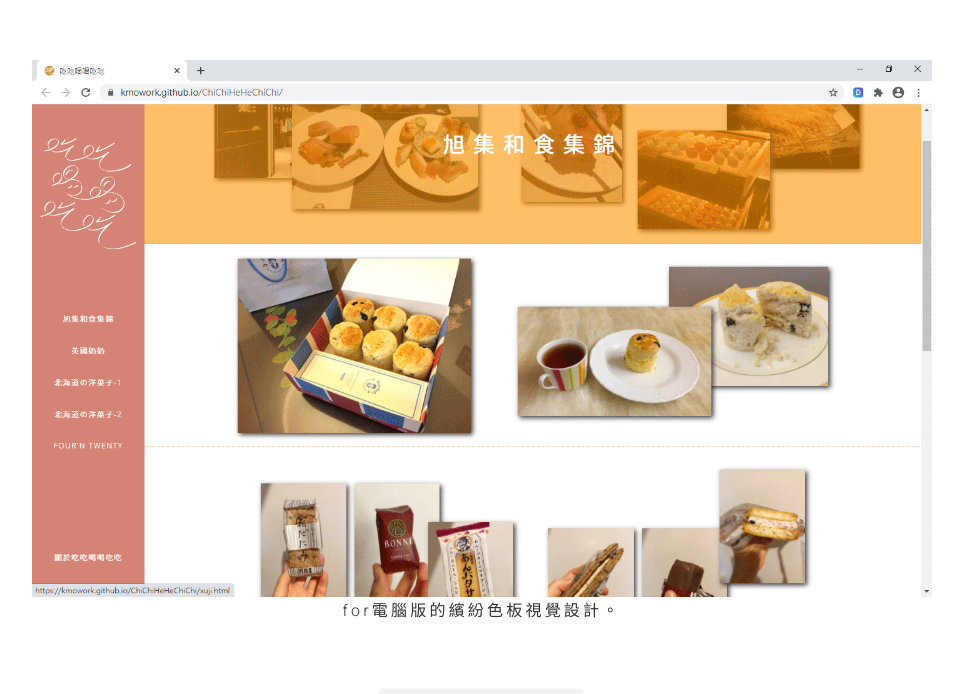
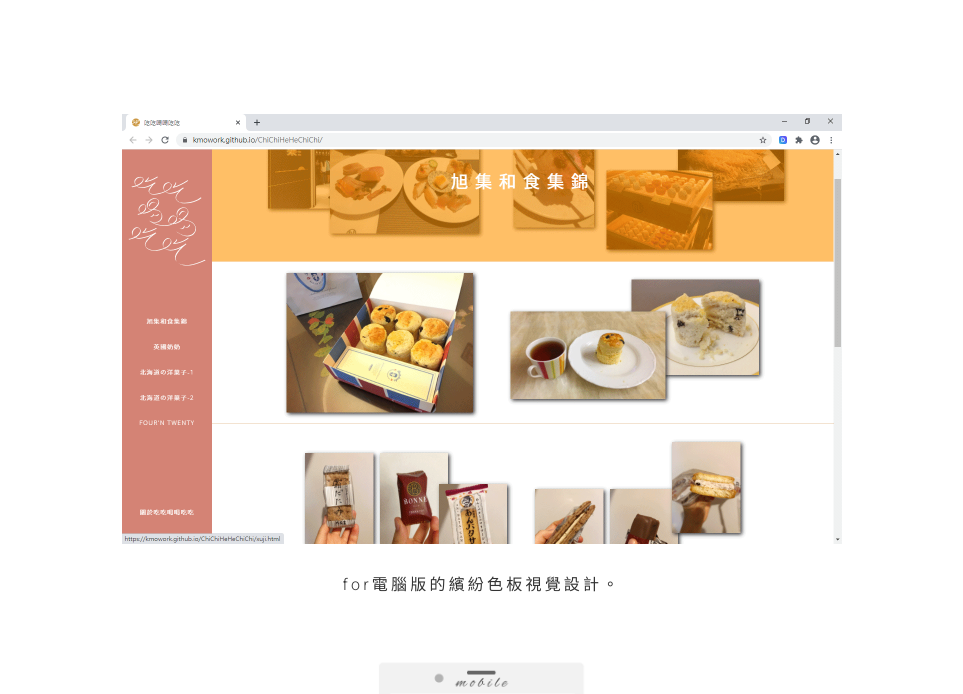
Before and after one commit to KMOwork/kmo, a plain HTML site: page ChiheWeb202009.html in a window 1280 px wide. Shown: the part 2055-2749 px from the top of the page, without its empty margins (158-1121 px from the left). Drawn offline with nearby package versions, Linux system fonts and the light colour scheme; a web font is replaced by a local one.

Commit message:
細部修正
文字上間距+gif大小調整

```diff
--- a/ChiheWeb202009.html
+++ b/ChiheWeb202009.html
@@ -81,7 +81,7 @@
                 <div data-aos="fade-in" data-aos-delay="600">
                     <div><img src="images/05_ChiheWeb202009/ChiheWeb_2.png" alt="美食集合照"></div>
                     <div><img src="images/05_ChiheWeb202009/ChiheWeb_3.jpg" alt="吃吃喝喝吃吃網頁色彩計畫"></div>
-                    <div><img src="images/05_ChiheWeb202009/ChiheWeb_4.gif" alt=""></div>
+                    <div class="CHgif"><img src="images/05_ChiheWeb202009/ChiheWeb_4.gif" alt=""></div>
                     <p>for電腦版的繽紛色板視覺設計。</p>
                     <div><img src="images/05_ChiheWeb202009/ChiheWeb_5.jpg" alt="吃吃喝喝吃吃網頁RWD設計"></div>
                     <p>專屬手機的RWD介面設計。</p>
--- a/work_css/ChiheWeb202009.css
+++ b/work_css/ChiheWeb202009.css
@@ -32,13 +32,15 @@
     text-align: center;
     letter-spacing: .2rem
 }
-.CHcontent > div{
-    margin: 0 0 3%;
+.CHcontent div{
+    margin: 0 auto 3%;
+}
+.CHgif{
+    width: 80%;
 }
 .CHenter{
     position: relative;
     width: 80%;
-    margin: 0 auto 3%;
 }
 .mask{
     position: absolute;
```
